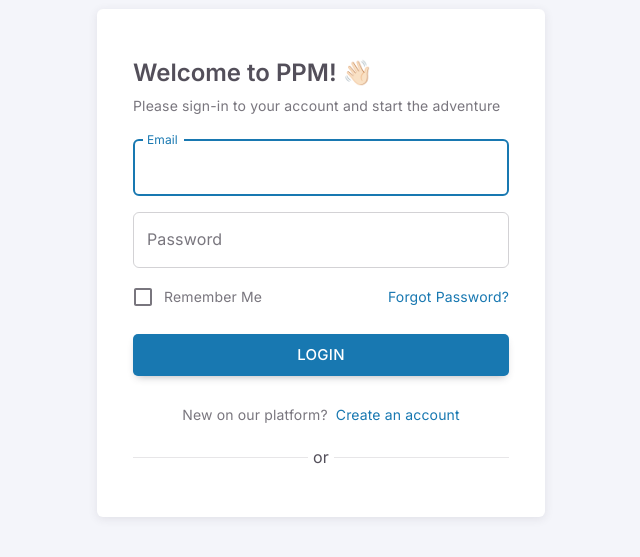
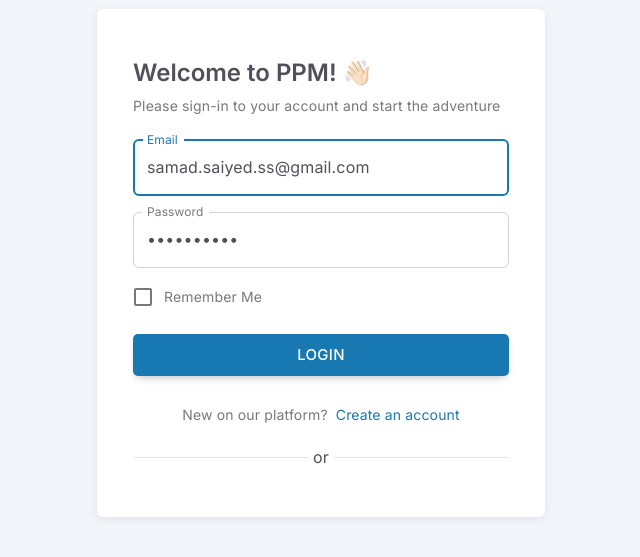
Before and after one commit to softrdinesh/PPMFrontendPrd, a Next.js app: page /login in a window 1280 px wide. Shown: the part 137-694 px from the top of the page, without its empty margins (319-959 px from the left). Built offline with nearby package versions, Linux system fonts and the light colour scheme; no server answers; some icons are missing.

Commit message:
"Added react-hook-form dependency and implemented form handling with it in login page"

```diff
--- a/package.json
+++ b/package.json
@@ -40,6 +40,7 @@
     "react-apexcharts": "^1.4.1",
     "react-datepicker": "^7.2.0",
     "react-dom": "18.3.1",
+    "react-hook-form": "^7.52.1",
     "react-perfect-scrollbar": "^1.5.8",
     "react-popper": "^2.3.0",
     "react-query": "^3.39.3"
--- /dev/null
+++ b/src/constants/patterns.js
@@ -0,0 +1,28 @@
+export const pattern = {
+  email:
+    /^(([^<>()[\]\\.,;:\s@"]+(\.[^<>()[\]\\.,;:\s@"]+)*)|(".+"))@((\[[0-9]{1,3}\.[0-9]{1,3}\.[0-9]{1,3}\.[0-9]{1,3}\])|(([a-zA-Z\-0-9]+\.)+[a-zA-Z]{2,}))$/,
+  passwordPattern: /^(?=.*?[A-Z])(?=(.*[a-z]){1,})(?=(.*[\d]){1,})(?=(.*[\W]){1,})(?!.*\s).{8,}$/,
+  alphaAllowed: /^[A-Z a-z]+$/i,
+  defaultTimeFormat: /^([01]\d|2[0-3]):[0-5]\d:[0-5]\d$/,
+  timeFormat: /^([0-1]?[0-9]|2[0-3]):[0-5][0-9]$/,
+  timeFormatInput: /^([0-2]?[0-9]?:?[0-5]?[0-9]?)$/,
+  alphaWithDotAllowed: /^[A-Z . a-z]+$/i,
+  alphaWithUnderscoreAllowed: /^[A-Z _ a-z]+$/i,
+  numbersAllowed: /^[0-9]+$/i,
+  numbersDotAllowed: /^[0-9 .]+$/i,
+  panCardAllowed: /^[A-Za-z]{5}\d{4}[A-Za-z]{1}$/,
+  priceAllowed: /^(?!\.)(\d+(\.\d+)?|\.\d+)$/gi,
+  gstNumber: /\d{2}[A-Z]{5}\d{4}[A-Z]{1}[A-Z\d]{1}[Z]{1}[A-Z\d]{1}/i,
+  urlPattern:
+    /(https?:\/\/(?:www\.|(?!www))[a-zA-Z0-9][a-zA-Z0-9-]+[a-zA-Z0-9]\.[^\s]{2,}|www\.[a-zA-Z0-9][a-zA-Z0-9-]+[a-zA-Z0-9]\.[^\s]{2,}|https?:\/\/(?:www\.|(?!www))[a-zA-Z0-9]+\.[^\s]{2,}|www\.[a-zA-Z0-9]+\.[^\s]{2,})/gi,
+  alphaNumericAllowed: /^[A-Z a-z 0-9]+$/i,
+  imageMime: /(jpg|jpeg|png|gif|JPG|JPEG|PNG|GIF)+$/i,
+  partnerEmail: /^[A-Z0-9._%+-]+@[A-Z0-9.-]+\.[A-Z]{2,}$/i,
+  internationalNumber: /^\+\d{2}-\d{3}-\d{3}-\d{4}$/i,
+  accountNumber: /^([0-9]{9,18})$/i,
+  ifscCode: /^([A-Z]{4}[0][A-Z0-9]{6})$/i,
+  alphaNumericDotAllowed: /^[A-Z a-z 0-9 .]+$/i,
+  alphaNumericCommaDotAllowed: /^[A-Z a-z 0-9 . ,]+$/i,
+  keyPattern: /^(?!.*(?:\s\s|\.\.))[A-Za-z&._-]+(?:[\s][A-Za-z&._-]+)*$/,
+  timeAllowed: /^([0-9]{1,2}):([0-9]{1,2})$/
+}
--- a/src/pages/login.js
+++ b/src/pages/login.js
@@ -1,5 +1,5 @@
 // ** React Imports
-import { useState } from 'react'
+import { useEffect, useState } from 'react'
 
 // ** Next Imports
 import Link from 'next/link'
@@ -33,6 +33,9 @@ import BlankLayout from 'src/@core/layouts/BlankLayout'
 // ** Demo Imports
 import IconifyIcon from 'src/@core/components/icon'
 import FooterIllustrationsV1 from 'src/views/pages/auth/FooterIllustration'
+import { Controller, useForm } from 'react-hook-form'
+import { pattern } from '@patterns'
+import { useAuth } from 'src/hooks/useAuth'
 
 // ** Styled Components
 const Card = styled(MuiCard)(({ theme }) => ({
@@ -54,25 +57,48 @@ const FormControlLabel = styled(MuiFormControlLabel)(({ theme }) => ({
 
 const LoginPage = () => {
   // ** State
-  const [values, setValues] = useState({
-    password: '',
-    showPassword: false
-  })
+  const [showPassword, setShowPassword] = useState(false)
+  const [location, setLocation] = useState()
+  const [isLoggingIn, setIsLoggingIn] = useState(false)
 
-  // ** Hook
-  const router = useRouter()
+  // ** Hooks
+  const auth = useAuth()
 
-  const handleChange = prop => event => {
-    setValues({ ...values, [prop]: event.target.value })
+  const {
+    handleSubmit,
+    control,
+    formState: { errors }
+  } = useForm({ defaultValues: { email: 'samad.saiyed.ss@gmail.com', password: 'Abc@223133' } })
+
+  const handleClickShowPassword = () => {
+    setShowPassword(!showPassword)
   }
 
-  const handleClickShowPassword = () => {
-    setValues({ ...values, showPassword: !values.showPassword })
+  const onSubmit = data => {
+    const body = {
+      ...data,
+      ...location
+    }
+    setIsLoggingIn(true)
   }
 
-  const handleMouseDownPassword = event => {
-    event.preventDefault()
+  useEffect(() => {
+    navigator.geolocation.getCurrentPosition(
+      position => {
+        const latitude = position.coords.latitude
+        const longitude = position.coords.longitude
+        setLocation({ latitude, longitude })
+      },
+      error => {
+        console.error('Error getting location:', error)
+      },
+      {
+        enableHighAccuracy: true,
+        timeout: 5000,
+        maximumAge: 0
       }
+    )
+  }, [])
 
   return (
     <Box className='content-center'>
@@ -99,32 +125,67 @@ const LoginPage = () => {
             </Typography>
             <Typography variant='body2'>Please sign-in to your account and start the adventure</Typography>
           </Box>
-          <form noValidate autoComplete='off' onSubmit={e => e.preventDefault()}>
-            <TextField autoFocus fullWidth id='email' label='Email' sx={{ marginBottom: 4 }} />
+          <form noValidate autoComplete='off' onSubmit={handleSubmit(onSubmit)}>
+            {/* Email */}
             <FormControl fullWidth>
-              <InputLabel htmlFor='auth-login-password'>Password</InputLabel>
-              <OutlinedInput
+              <Controller
+                name='email'
+                control={control}
+                rules={{
+                  required: 'Please enter a email',
+                  pattern: { value: pattern.email, message: 'Please enter a valid email' }
+                }}
+                render={({ field: { value, onChange, onBlur } }) => (
+                  <TextField
+                    autoFocus
+                    value={value}
+                    onBlur={onBlur}
+                    onChange={onChange}
+                    error={Boolean(errors?.email)}
+                    helperText={Boolean(errors?.email) && errors?.email?.message}
+                    fullWidth
+                    id='email'
+                    label='Email'
+                    sx={{ marginBottom: 4 }}
+                  />
+                )}
+              />
+            </FormControl>
+
+            {/* Password */}
+            <FormControl fullWidth>
+              <Controller
+                name='password'
+                control={control}
+                rules={{ required: 'Please enter a password' }}
+                render={({ field: { value, onChange } }) => (
+                  <TextField
                     label='Password'
-                value={values.password}
+                    value={value}
                     id='auth-login-password'
-                onChange={handleChange('password')}
-                type={values.showPassword ? 'text' : 'password'}
-                endAdornment={
+                    error={Boolean(errors?.password)}
+                    onChange={onChange}
+                    helperText={Boolean(errors?.password) && errors?.password?.message}
+                    type={showPassword ? 'text' : 'password'}
+                    InputProps={{
+                      endAdornment: (
                         <InputAdornment position='end'>
                           <IconButton
                             edge='end'
                             onClick={handleClickShowPassword}
-                      onMouseDown={handleMouseDownPassword}
                             aria-label='toggle password visibility'
                           >
-                      {values.showPassword ? (
-                        <IconifyIcon icon={'mdi:eye-outline'} />
+                            {showPassword ? (
+                              <IconifyIcon icon={'mdi:eye-outline'} color={Boolean(errors?.password) && 'red'} />
                             ) : (
-                        <IconifyIcon icon={'mdi:eye-off-outline'} />
+                              <IconifyIcon icon={'mdi:eye-off-outline'} color={Boolean(errors?.password) && 'red'} />
                             )}
                           </IconButton>
                         </InputAdornment>
-                }
+                      )
+                    }}
+                  />
+                )}
               />
             </FormControl>
             <Box
@@ -139,15 +200,9 @@ const LoginPage = () => {
             >
               <FormControlLabel control={<Checkbox />} label='Remember Me' />
 
-              <LinkStyled href='/'>Forgot Password?</LinkStyled>
+              {/* <LinkStyled href='/'>Forgot Password?</LinkStyled> */}
             </Box>
-            <Button
-              fullWidth
-              size='large'
-              variant='contained'
-              sx={{ marginBottom: 7 }}
-              onClick={() => router.push('/')}
-            >
+            <Button fullWidth size='large' variant='contained' sx={{ marginBottom: 7 }} type='submit'>
               Login
             </Button>
             <Box sx={{ display: 'flex', alignItems: 'center', flexWrap: 'wrap', justifyContent: 'center' }}>
```
Also changed, not shown: 1 other file (tests, documents, lock files or other folders). Lines whose indentation alone changed are shown as unchanged.
